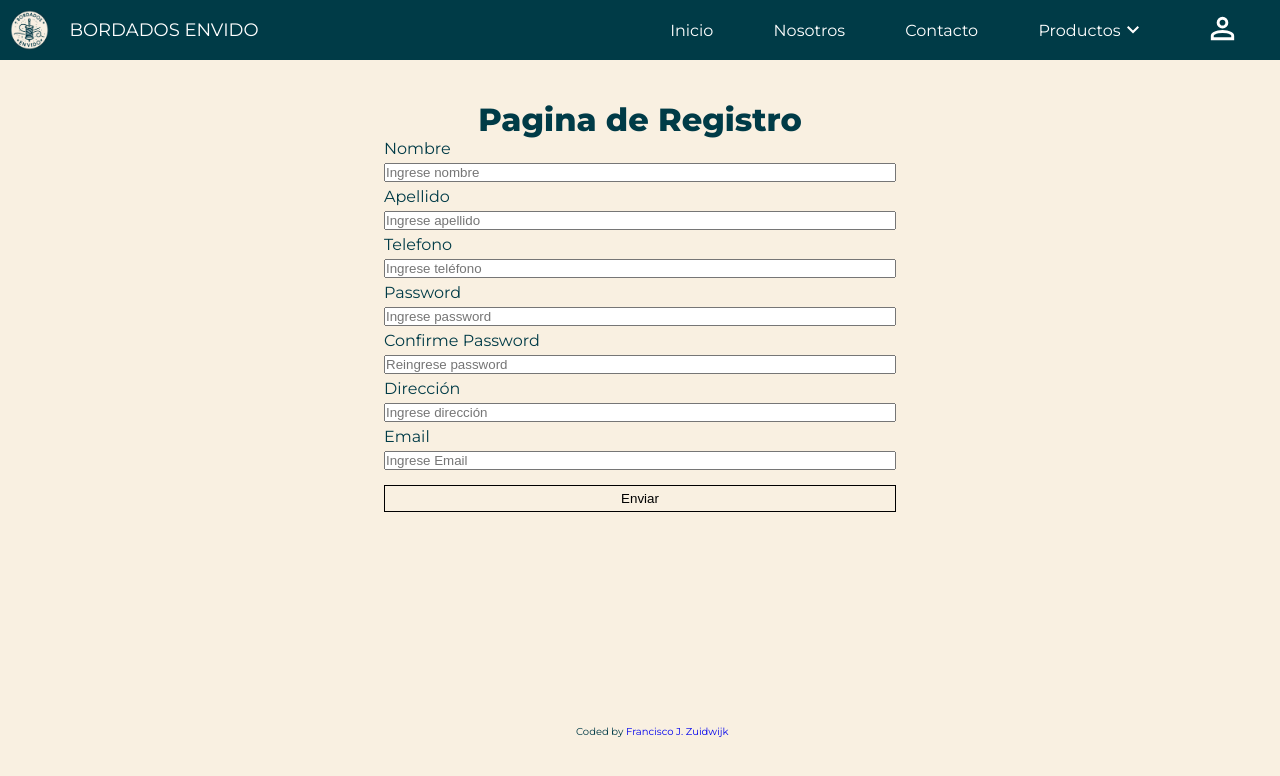
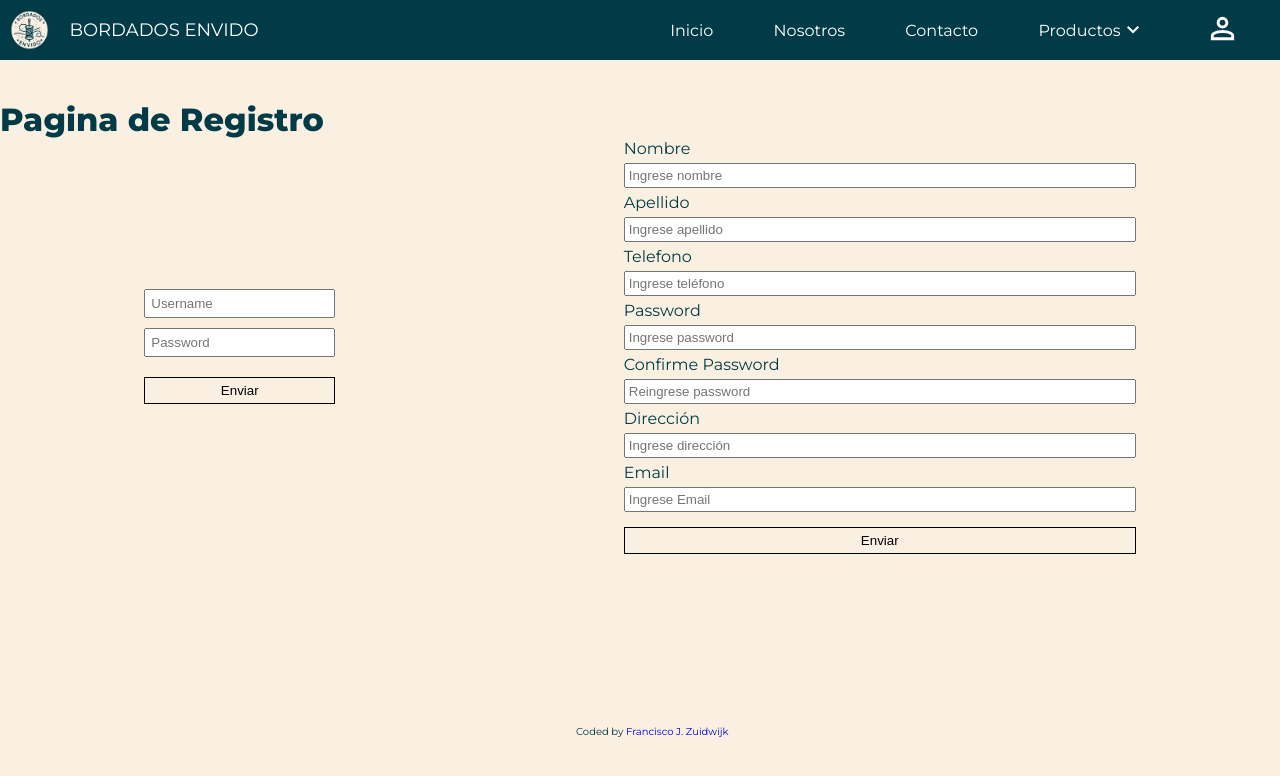
Before and after one commit to Electrocisko/Bordados-Envido, a React (Vite) app in the folder frontend/: page /registro in a window 1280 px wide. Shown: the top 776 px of the page. Built offline with nearby package versions, Linux system fonts and the light colour scheme.

Commit message:
trabajando en el formulario de login en front

```diff
--- /dev/null
+++ b/frontend/src/components/formlogin/FormLogin.jsx
@@ -0,0 +1,15 @@
+import styles from "./formcontainer.module.scss"
+
+function FormLogin() {
+  return (
+
+    <form className={styles.form_container}>
+    <input type="text" name="username"  placeholder="Username"/>
+    <input type="password" name="password"  placeholder="Password"/>
+    <button type="submit">Enviar</button>
+   </form>
+
+  )
+}
+
+export default FormLogin
--- /dev/null
+++ b/frontend/src/components/formlogin/formcontainer.module.scss
@@ -0,0 +1,17 @@
+@import "../../scss/abstract/variables";
+
+.form_container {
+    display: flex;
+    flex-direction: column;
+    gap: 10px;
+
+    input {
+        padding: 5px;
+    }
+
+    button {
+        border: solid 1px;
+        margin-top: 10px;
+        padding: 5px;
+    }
+}
--- a/frontend/src/components/formregister/FormRegister.jsx
+++ b/frontend/src/components/formregister/FormRegister.jsx
@@ -90,6 +90,7 @@ function FormRegister() {
       <input
         type="password"
         name="checkpassword"
+        id="checkpassword"
         required={true}
         placeholder="Reingrese password"
         value={formData.checkpassword}
--- a/frontend/src/components/formregister/formregister.module.scss
+++ b/frontend/src/components/formregister/formregister.module.scss
@@ -5,6 +5,10 @@
     flex-direction: column;
     width: 40%;
     gap: 5px;
+
+    input {
+        padding: 3px;
+    }
 }
 
 .submit {
--- a/frontend/src/pages/Register.jsx
+++ b/frontend/src/pages/Register.jsx
@@ -1,3 +1,4 @@
+import FormLogin from "../components/formlogin/FormLogin";
 import FormRegister from "../components/formregister/FormRegister";
 import styles from "../scss/pages/register.module.scss";
 
@@ -5,7 +6,11 @@ function Register() {
   return (
     <div className={styles.container}>
       <h1>Pagina de Registro</h1>
+      <div className={styles.forms_container}>
+      <FormLogin/>
       <FormRegister />
+      </div>
+
     </div>
   );
 }
--- a/frontend/src/scss/pages/register.module.scss
+++ b/frontend/src/scss/pages/register.module.scss
@@ -2,6 +2,12 @@
 .container {
     display: flex;
     flex-direction: column;
-    justify-content: center;
+
+
+}
+
+.forms_container {
+    display: flex;
     align-items: center;
+    justify-content: space-around;
 }
```
